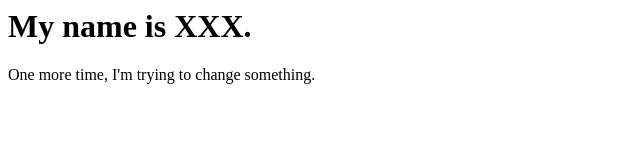
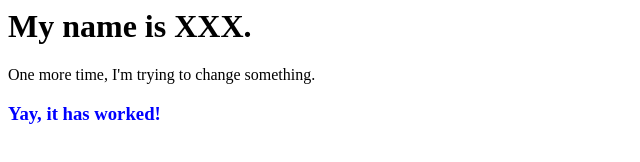
Before and after one commit to utmerket/my-name, a plain HTML site: page index.html in a window 1280 px wide. Shown: the whole page, without its empty margins (0-640 px from the left). Drawn offline with Linux system fonts and the light colour scheme.

Commit message:
colour added

```diff
--- a/index.html
+++ b/index.html
@@ -1,2 +1,3 @@
 <h1> My name is XXX. </h1>
 One more time, I'm trying to change something.
+<h3 style="color:blue;"> Yay, it has worked! </h3>
```
